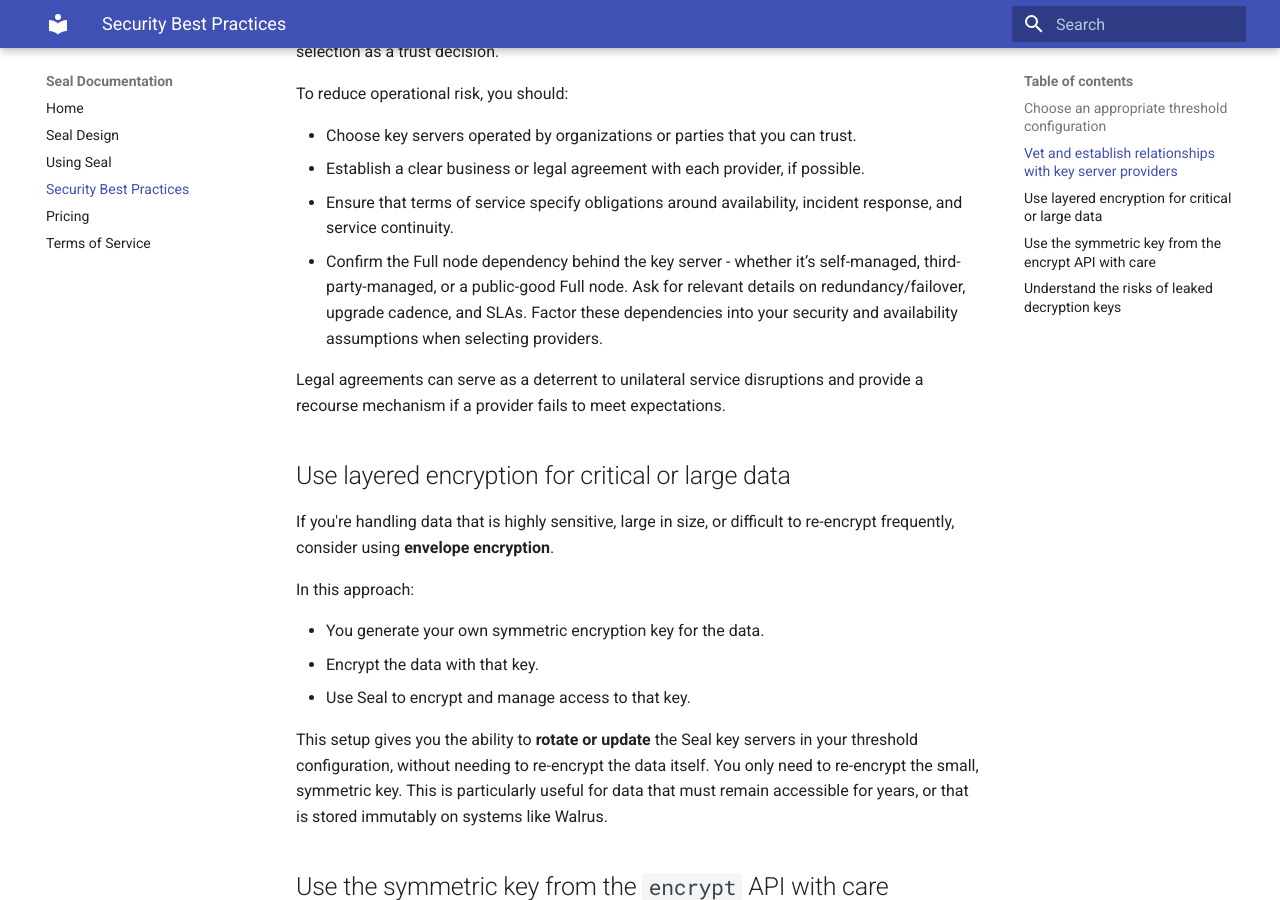
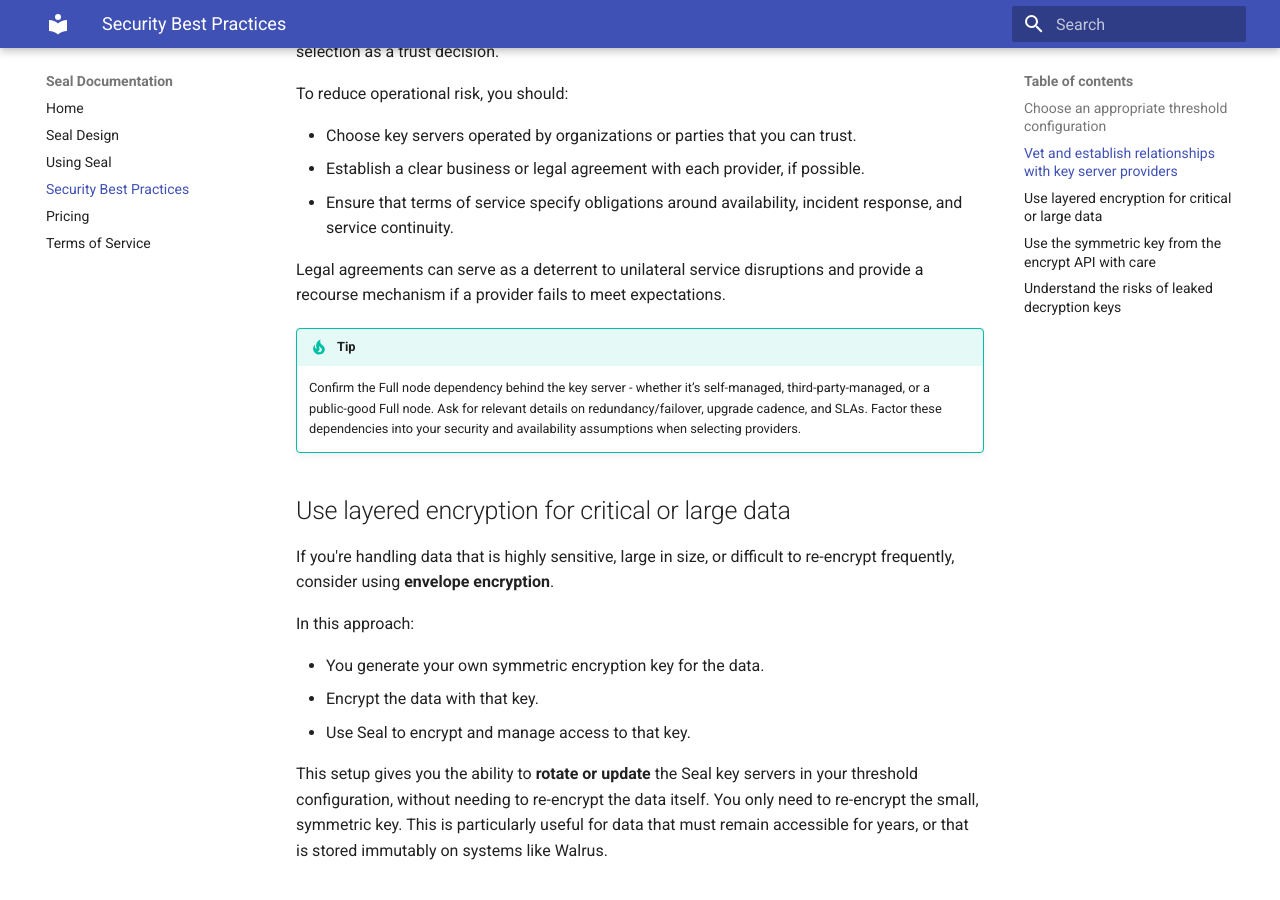
Before and after one commit to zonxa/seal, an MkDocs documentation site: the page built from docs/SecurityBestPractices.md, in a window 1280 px wide and 900 px high, scrolled down 671 px. Built offline with MkDocs 1.6.1 and Material for MkDocs 9.7.7, drawn with Linux system fonts in a browser that asks for light colours.

Commit message:
Making the new addition a tip for highlighting

```diff
--- a/docs/SecurityBestPractices.md
+++ b/docs/SecurityBestPractices.md
@@ -17,9 +17,11 @@
 * Choose key servers operated by organizations or parties that you can trust.
 * Establish a clear business or legal agreement with each provider, if possible.
 * Ensure that terms of service specify obligations around availability, incident response, and service continuity.
-* Confirm the Full node dependency behind the key server - whether it’s self-managed, third-party-managed, or a public-good Full node. Ask for relevant details on redundancy/failover, upgrade cadence, and SLAs. Factor these dependencies into your security and availability assumptions when selecting providers.
 
 Legal agreements can serve as a deterrent to unilateral service disruptions and provide a recourse mechanism if a provider fails to meet expectations.
+
+!!! tip
+    Confirm the Full node dependency behind the key server - whether it’s self-managed, third-party-managed, or a public-good Full node. Ask for relevant details on redundancy/failover, upgrade cadence, and SLAs. Factor these dependencies into your security and availability assumptions when selecting providers.
 
 ## Use layered encryption for critical or large data
 
```
